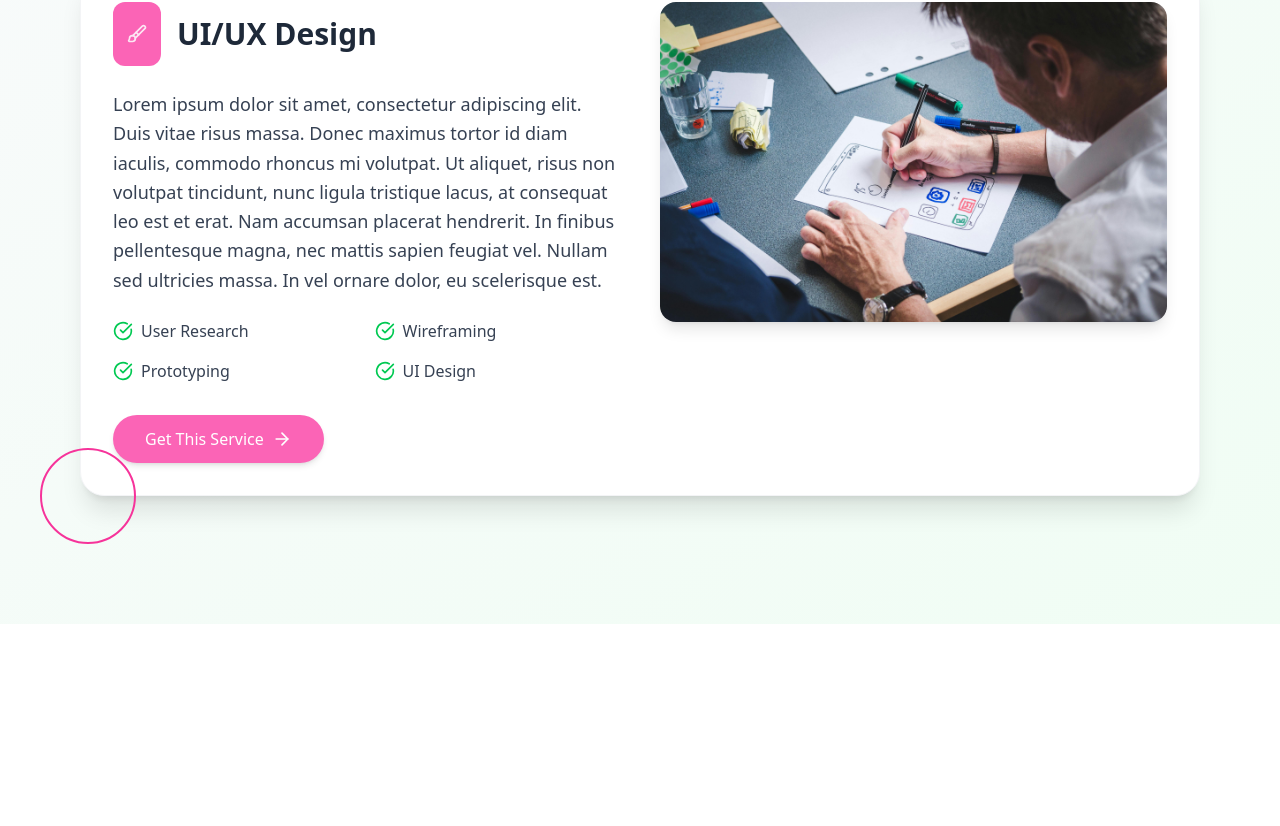
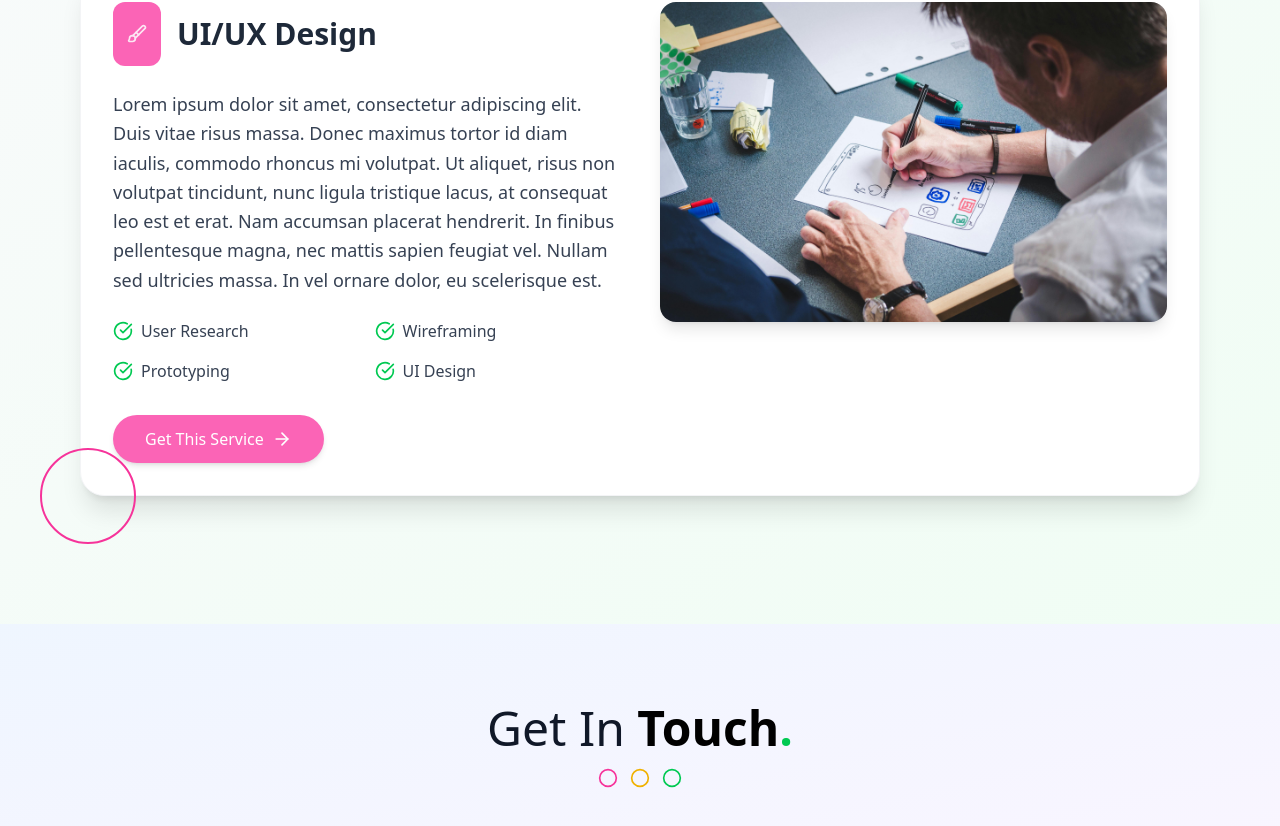
Before and after one commit to pinkx-xlink/tailwindcss-experiment, a React (Vite) app in the folder bank_modern_app/: page / in a window 1280 px wide. Shown: the part 2147-2973 px from the top of the page. Before the commit the page ends 2771 px from the top, so only its background shows below. Built offline with nearby package versions, Linux system fonts and the light colour scheme.

Commit message:
Add the h2 and the 3 circles logo to the Contacts <section>

```diff
--- a/bank_modern_app/src/components/Contact.jsx
+++ b/bank_modern_app/src/components/Contact.jsx
@@ -1,4 +1,4 @@
-import { Mail, Phone, MapPinIcon } from 'lucide-react'
+import { Mail, Phone, MapPinIcon, Circle } from 'lucide-react'
 import React from 'react'
 
 const Contact = () => {
@@ -58,9 +58,33 @@ const Contact = () => {
   ];
 
   return (
-    <div>
-
-    </div>
+    <section id='contact' className='relative overflow-hidden
+    bg-gradient-to-br from-blue-50 to-purple-50 py-12 px-4
+    sm:py-16 md:py-20 md:px-12 lg:px-20'>
+      <div className='max-w-7xl mx-auto'>
+        <div className='flex flex-col items-center justify-center
+        text-center mb-10'
+        data-aos='fade-down'>
+          <div className='max-w-2xl space-y-6'>
+            <div>
+              <h2 className='text-3xl sm:text-4xl
+              md:text-5xl text-gray-900'>
+                Get In {""}
+                <span className='font-bold text-black'>
+                  Touch
+                  <span className='text-green-500'>.</span>
+                </span>
+              </h2>
+              <div className='flex justify-center gap-3 mt-4'>
+                  <Circle className='text-pink-500 w-5 h-5'/>
+                  <Circle className='text-yellow-500 w-5 h-5'/>
+                  <Circle className='text-green-500 w-5 h-5'/>
+              </div>
+            </div>
+          </div>
+        </div>
+      </div>
+    </section>
   )
 }
 
```
